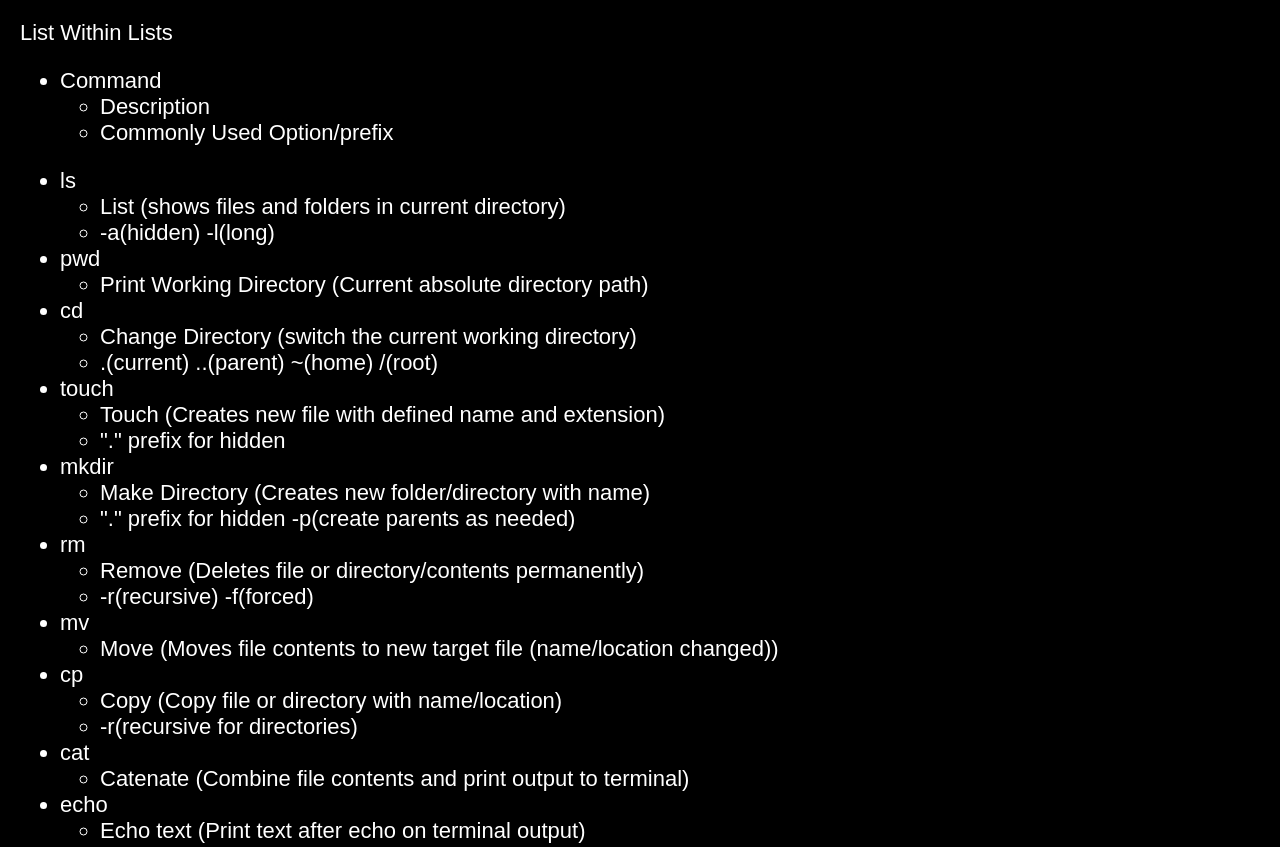
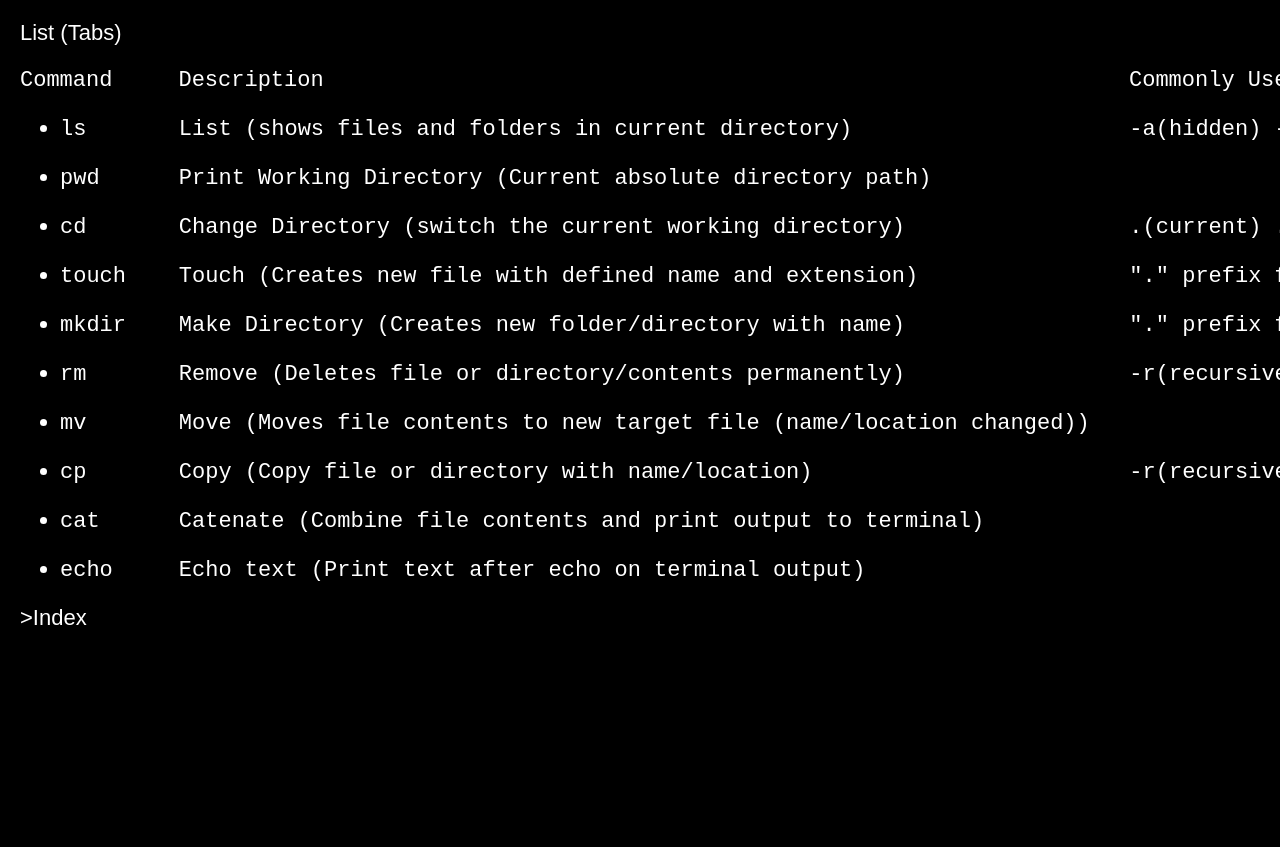
Before and after one commit to andrewdownsau/Education_Terminal-Cmd-Cheatsheet, a plain HTML site: page list_tabs.html in a window 1280 px wide. Shown: the top 847 px of the page. After the commit the page ends 800 px from the top, so only its background shows below. Drawn offline with Linux system fonts and the light colour scheme.

Commit message:
Changed list pages to only include their content

```diff
--- a/list_tabs.html
+++ b/list_tabs.html
@@ -4,65 +4,8 @@
 		<link rel="stylesheet" href="styles.css">
 	</head>
 	<body>
-		List Within Lists <br>
-		<ul>
-			<li>Command</li>
-			<ul>
-				<li>Description</li>
-				<li>Commonly Used Option/prefix</li>
-			</ul>
 
-		</ul>
-		<ul>
-			<li>ls</li>
-			<ul>
-				<li>List (shows files and folders in current directory)</li>
-				<li>-a(hidden) -l(long)</li>
-			</ul>
-			<li>pwd</li>
-			<ul>
-				<li>Print Working Directory (Current absolute directory path)</li>
-			</ul>
-			<li>cd</li>
-			<ul>
-				<li>Change Directory (switch the current working directory)</li>
-				<li>.(current) ..(parent) ~(home) /(root)</li>
-			</ul>
-			<li>touch</li>
-			<ul>
-				<li>Touch (Creates new file with defined name and extension)</li>
-				<li>"." prefix for hidden</li>
-			</ul>
-			<li>mkdir</li>
-			<ul>
-				<li>Make Directory (Creates new folder/directory with name)</li>
-				<li>"." prefix for hidden -p(create parents as needed)</li>
-			</ul>
-			<li>rm</li>
-			<ul>
-				<li>Remove (Deletes file or directory/contents permanently)</li>
-				<li>-r(recursive) -f(forced)</li>
-			</ul>
-			<li>mv</li>
-			<ul>
-				<li>Move (Moves file contents to new target file (name/location changed))</li>
-			</ul>
-			<li>cp</li>
-			<ul>
-				<li>Copy (Copy file or directory with name/location)</li>
-				<li>-r(recursive for directories)</li>
-			</ul>
-			<li>cat</li>
-			<ul>
-				<li>Catenate (Combine file contents and print output to terminal)</li>
-			</ul>
-			<li>echo</li>
-			<ul>
-				<li>Echo text (Print text after echo on terminal output)</li>
-			</ul>
-		</ul>
-		<br><br>
-		List With Tab Whitespacing
+		List (Tabs)
 		<pre>Command     Description                                                             Commonly Used Option/prefix</pre>
 		<ul>
 			<li><pre>ls       List (shows files and folders in current directory)                     -a(hidden) -l(long)</pre></li>
```
Also changed, not shown: list_nested.html (+1 -15 lines).
